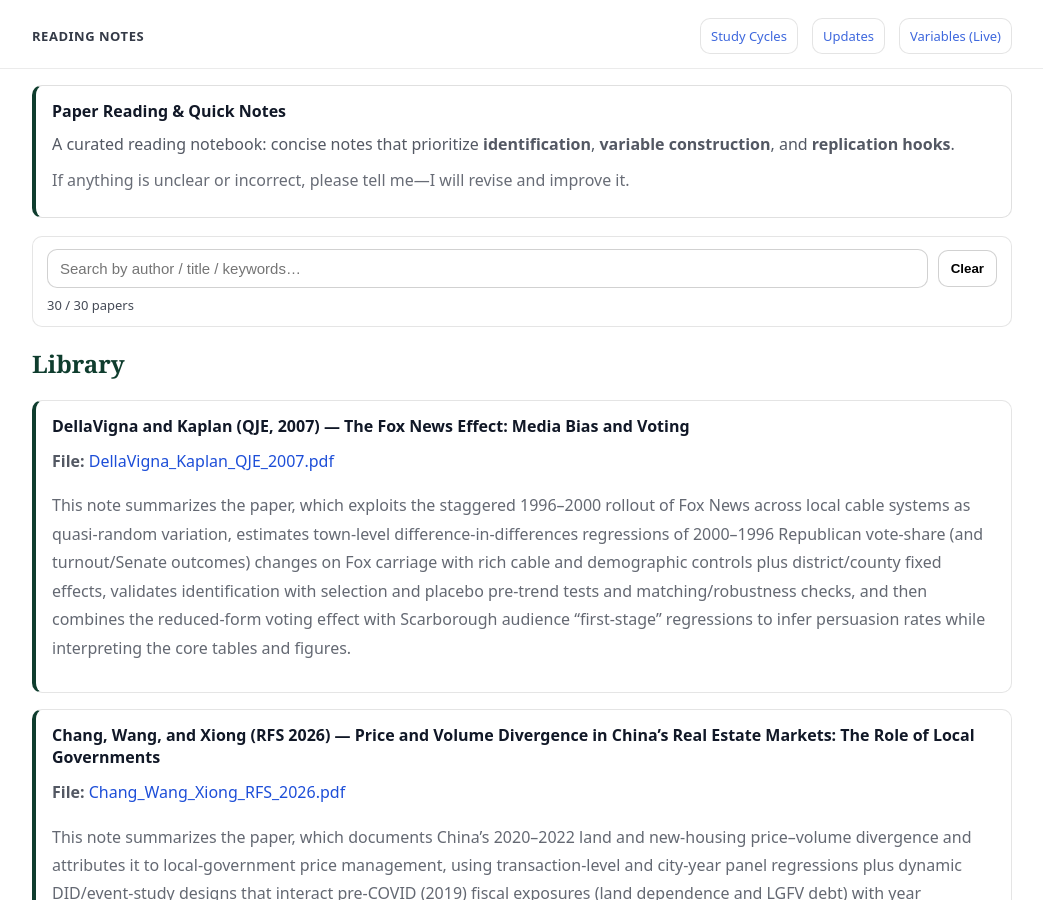
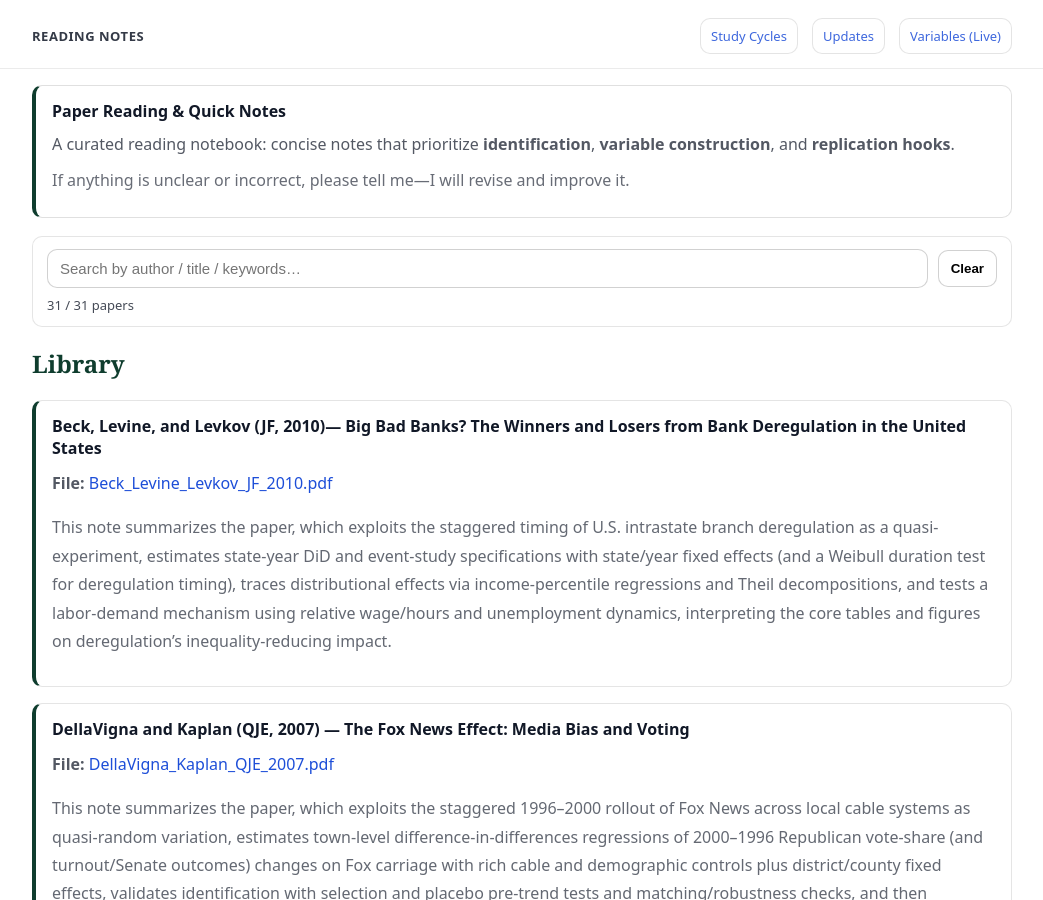
Before and after one commit to yaxinzn/study-archive, a Jekyll site: the page built from reading/index.md, in a window 1280 px wide and 900 px high. Shown: the whole window, without its empty margins (118-1161 px from the left). Built offline with Jekyll 4.4.1, drawn with Linux system fonts in a browser that asks for light colours.

Commit message:
Reading: add/update Beck_Levine_Levkov_JF_2010.pdf

```diff
--- a/_data/reading.yml
+++ b/_data/reading.yml
@@ -1,3 +1,7 @@
+- title: "Beck, Levine, and Levkov (JF, 2010)— Big Bad Banks? The Winners and Losers from Bank Deregulation in the United States"
+  file: "Beck_Levine_Levkov_JF_2010.pdf"
+  desc: "This note summarizes the paper, which exploits the staggered timing of U.S. intrastate branch deregulation as a quasi-experiment, estimates state-year DiD and event-study specifications with state/year fixed effects (and a Weibull duration test for deregulation timing), traces distributional effects via income-percentile regressions and Theil decompositions, and tests a labor-demand mechanism using relative wage/hours and unemployment dynamics, interpreting the core tables and figures on deregulation’s inequality-reducing impact."
+
 - title: "DellaVigna and Kaplan (QJE, 2007) — The Fox News Effect: Media Bias and Voting"
   file: "DellaVigna_Kaplan_QJE_2007.pdf"
   desc: "This note summarizes the paper, which exploits the staggered 1996–2000 rollout of Fox News across local cable systems as quasi-random variation, estimates town-level difference-in-differences regressions of 2000–1996 Republican vote-share (and turnout/Senate outcomes) changes on Fox carriage with rich cable and demographic controls plus district/county fixed effects, validates identification with selection and placebo pre-trend tests and matching/robustness checks, and then combines the reduced-form voting effect with Scarborough audience “first-stage” regressions to infer persuasion rates while interpreting the core tables and figures."
```
Also changed, not shown: 1 other file.
